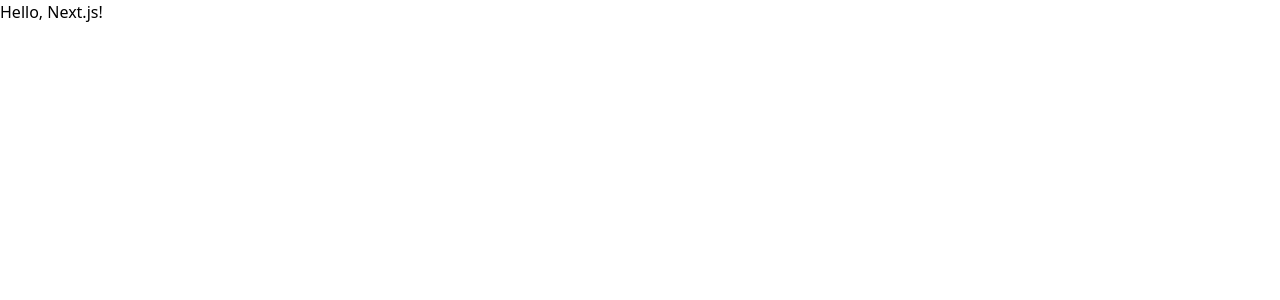
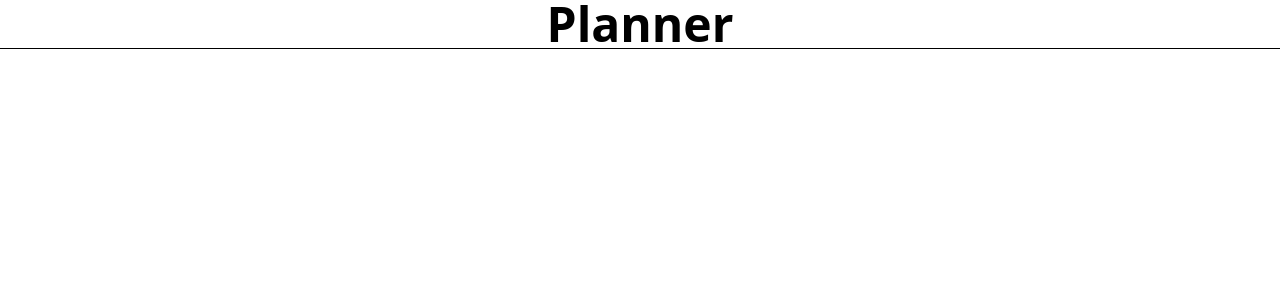
Before and after one commit to axefx/Monthly-Exercise-September-Chore-Manager, a Next.js app: page / in a window 1280 px wide. Shown: the top 300 px of the page. Built offline with nearby package versions, Linux system fonts and the light colour scheme.

Commit message:
Updates page.tsx with initial header using tailwind classes

```diff
--- a/app/page.tsx
+++ b/app/page.tsx
@@ -1,5 +1,9 @@
 import React from "react";
 
 export default function Page() {
-  return <h1>Hello, Next.js!</h1>;
+  return (
+    <h1 className="text-5xl font-bold  text-center border-black border-solid border-b">
+      Planner
+    </h1>
+  );
 }
```
